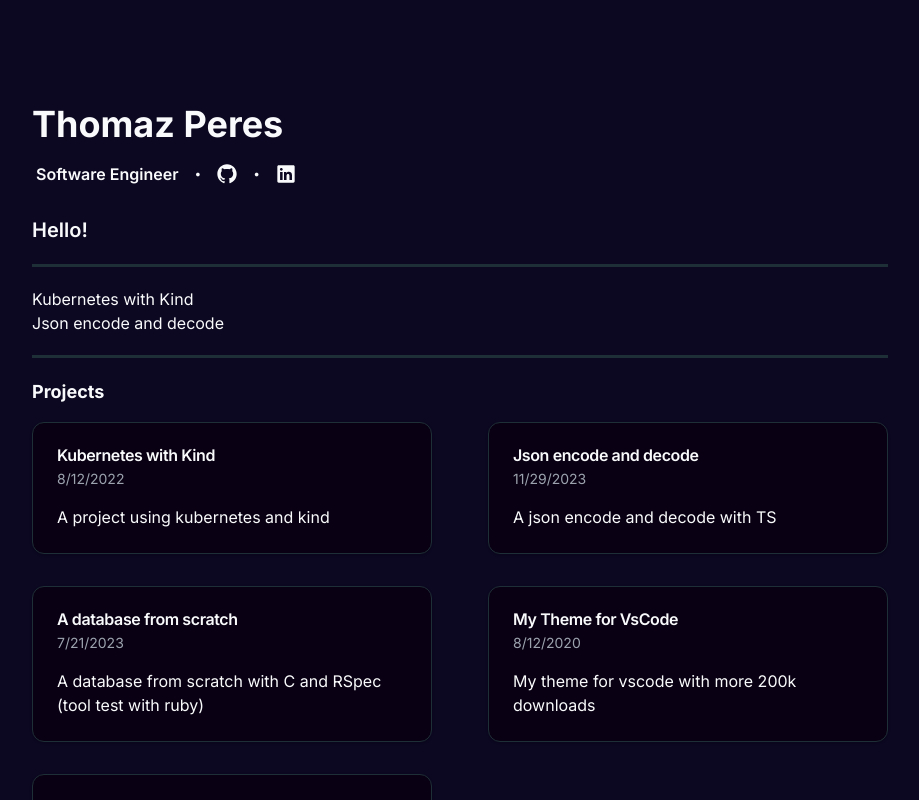
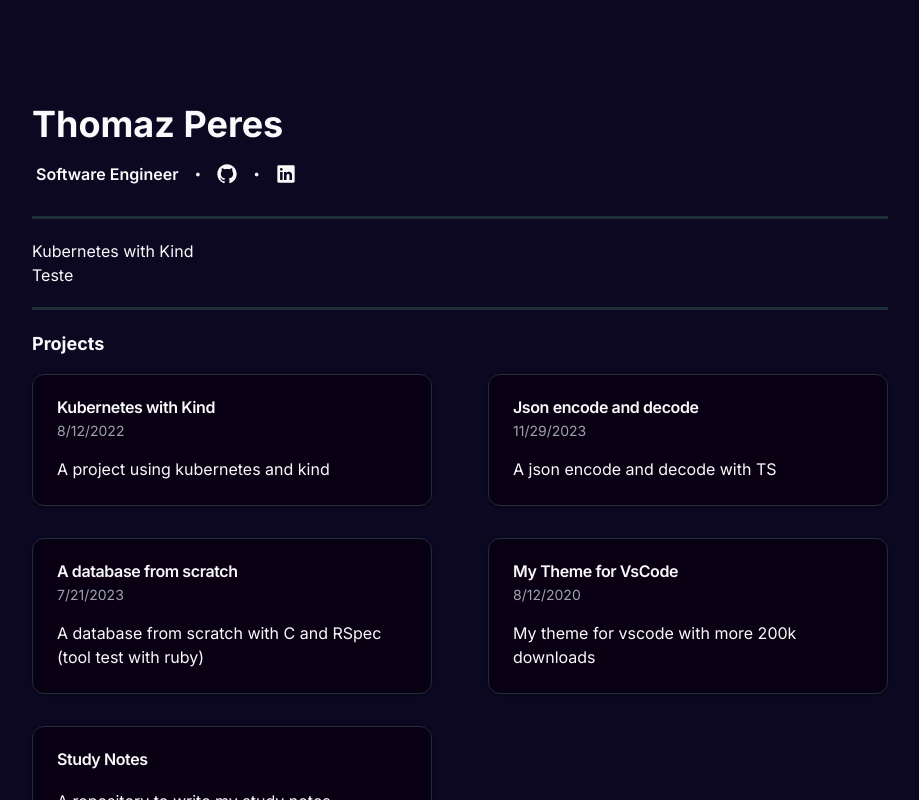
Before and after one commit to Thomaz-Peres/myblog, a Next.js app: page / in a window 1280 px wide. Shown: the top 800 px of the page, without its empty margins (180-1099 px from the left). Built offline with nearby package versions, Linux system fonts and the light colour scheme.

Commit message:
Avancando

```diff
--- a/src/app/page.tsx
+++ b/src/app/page.tsx
@@ -19,7 +19,7 @@ export default function Home() {
       <ul>
         {postList.map((post) => (
           <li key="" >
-            <Link key={post.title} href={`${post.slug}`}>
+            <Link key={post.title} href={`/posts/${post.slug}`} >
               {post.title}
             </Link>
           </li>
--- a/src/app/posts/[slug]/page.tsx
+++ b/src/app/posts/[slug]/page.tsx
@@ -1,49 +1,24 @@
 import { serialize } from 'next-mdx-remote/serialize'
 import { MDXRemote, MDXRemoteSerializeResult } from 'next-mdx-remote'
-import { GetStaticPaths, GetStaticProps, Metadata } from 'next';
 import { getPaths, getPost, postFilePaths } from '@/utils/getPosts';
 import type { MDXComponents } from 'mdx/types'
 import Link from 'next/link';
 
-export async function generateStaticParams() {
-    // let test1 = getPost('Kubernetes-With-Kind');
-    // let test2 = postFilePaths;
-
-    // console.log(test1)
-    // console.log(test2)
-
+async function generateStaticParams(slug: string) {
     var posts = getPaths();
 
-    const source = getPost('Kubernetes-With-Kind.mdx');
+    const source = getPost(`${slug}.mdx`);
+    console.log(slug);
+    console.log(source);
     let serializedSource = await serialize(source.source);
-    return posts.map((post) => ({
-        ...posts,
-        slug: post.slug,
-        source: serializedSource
-    }));
+
+    return source;
+    // return posts.map((post) => ({
+    //     ...posts,
+    //     slug: post.slug,
+    //     source: serializedSource
+    // }));
 }
-
-// export async function generateMetada({
-//     params,
-// }: {
-//     params: { slug: string }
-// }): Promise<PostProp | undefined> {
-//     console.log(params.slug)
-
-//     const post = getPost(params.slug);
-//     const mdxSource = await serialize(post.source);
-//     const { minutesRead, description, postDate: date, title } = post;
-//     console.log(description)
-
-//     return {
-//         description,
-//         title,
-//         date,
-//         source: mdxSource,
-//         minutesRead,
-//         slug: params.slug
-//     };
-// }
 
 export interface PostProp {
     description: string;
@@ -59,96 +34,18 @@ const mdxComponents: MDXComponents = {
     a: ({ href, children }) => <Link href={href as string}>{children}</Link>,
 }
 
-// const Page = ({ date, description, minutesRead, source, title, tags, slug } : PostProp ) => {
-//     const post = getPaths().map((post) => post.params.slug === slug)
-//     return (
-//         <>
-//             <section id="posts">
-//                 <article>
-//                     <h1>{title}</h1>
-//                     <p>{minutesRead}</p>
-//                     <p>{description}</p>
-//                     <p className='mb-1'>{date.toDateString()}</p>
-//                     <div>
-//                         <MDXRemote {...source} components={mdxComponents} />
-//                     </div>
-//                 </article>
-//             </section>
-//         </>
-//     );
-// }
-
-// export default Page;
-
-// export default function Page({
-//     params,
-
-// }: {
-//     params: { slug: string }
-// }) {
-//     return (
-//         <>
-//             <section id="posts">
-//                 <article>
-//                     <h1>{params.slug}</h1>
-//                     <p>{params.slug}</p>
-//                     <p>{params.slug}</p>
-//                     <p className='mb-1'>{"22/11/23"}</p>
-//                     <div>
-//                         <MDXRemote {...params.source} components={mdxComponents} />
-//                     </div>
-//                 </article>
-//             </section>
-//         </>
-//     );
-// }
-
-// Multiple versions of this page will be statically generated
-// using the `params` returned by `generateStaticParams`
-
-// export default function Page({
-//     params,
-// }: {
-//     params: { slug: string, source: MDXRemoteSerializeResult }
-// }) {
-//     const { slug, source } = params;
-//     // console.log(source)
-//     return (
-//         <>
-//             <section id="posts">
-//                 <article>
-//                     <h1>{params.slug}</h1>
-//                     <p>{params.slug}</p>
-//                     <p>{params.slug}</p>
-//                     <p className='mb-1'>{"22/11/23"}</p>
-//                     <div>
-//                         <MDXRemote {...params.source} components={mdxComponents} />
-//                     </div>
-//                 </article>
-//             </section>
-//         </>
-//     );
-// }
-
-export default function Page({
-    params,
-}: {
-    params: PostProp
-}) {
-    const { slug, source } = params;
+export default async function Page({ params }: { params: { slug : string } }) {
+    const teste = await generateStaticParams(params.slug);
     return (
-        <>
         <section id="posts">
             <article>
                 <h1>{params.slug}</h1>
-                    <p>{params.slug}</p>
-                    <p>{params.slug}</p>
+                <h1>{teste.minutesRead}</h1>
                 <p className='mb-1'>{"22/11/23"}</p>
                 <div>
-                        {/* <MDXRemote {...params.source} components={mdxComponents} /> */}
+                    {/* <MDXRemote {...teste} components={mdxComponents} /> */}
                 </div>
             </article>
         </section>
-        </>
     );
 }
--- a/src/components/header.tsx
+++ b/src/components/header.tsx
@@ -13,7 +13,7 @@ export function Header() {
                     <a href="https://www.linkedin.com/in/thomazperes/"><LinkedInLogoIcon className="size-5" /></a>
                 </div>
                 {/* <div className="mt-5 w-52 border-t-[3px] hr"/> */}
-                <p className="text-xl font-semibold mt-5">Hello!</p>
+                {/* <p className="text-xl font-semibold mt-5">Hello!</p> */}
                 {/* <p className="mt-3">My name is Thomaz Peres, I am a Software Engineer professionally since <strong>october/2020</strong>. Within all those years, I have developed and architected different high performance and scalable applications. I’m a <strong>full-stack developer</strong> with a strong focus on the back-end. I have experience with <strong>.NET Framework/Core, SQL, Docker, Kubernetes, Redis, Azure, Unit/Performance/Automation Tests and Scrum/Kanban</strong>. Also, used TypeScript, JavaScript, HTML, CSS, React, Angular, Tailwind and MixPanel.</p> */}
             </div>
 
--- a/src/utils/mixpanel.ts
+++ b/src/utils/mixpanel.ts
@@ -1,5 +1,5 @@
 import mixpanel, { Dict } from 'mixpanel-browser'
-mixpanel.init('')
+mixpanel.init('26c21819e483012dfd4a1bae422bfc7d')
 
 const mixPanel = {
     identify: (id: string) => {
--- a/src/utils/postList.tsx
+++ b/src/utils/postList.tsx
@@ -2,13 +2,13 @@ export const postList = [
     {
         title: 'Kubernetes with Kind',
         description: 'A project using kubernetes and kind',
-        slug: '/posts/Kubernetes-With-Kind',
+        slug: 'Kubernetes-With-Kind',
         dateTime: new Date('08/12/2022')
     },
     {
-        title: 'Json encode and decode',
+        title: 'Teste',
         description: 'A json encode and decode with TS',
-        slug: 'https://github.com/Thomaz-Peres/json-parser',
+        slug: 'teste',
         dateTime: new Date('11/29/2023')
     },
     // {
```
Lines whose indentation alone changed are shown as unchanged.
